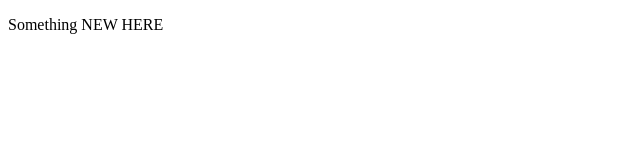
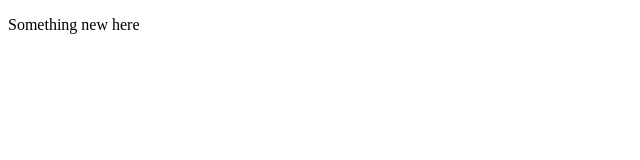
Before and after one commit to lucasvall/LucasTest, a plain HTML site: page index.html in a window 1280 px wide. Shown: the full height of the page, 0-640 px from the left. Drawn offline with Linux system fonts and the light colour scheme.

Commit message:
All lower case

```diff
--- a/index.html
+++ b/index.html
@@ -12,6 +12,6 @@
 </head>
 
 <body>
-<p>Something NEW HERE</p>
+<p>Something new here</p>
 </body>
 </html>
```
